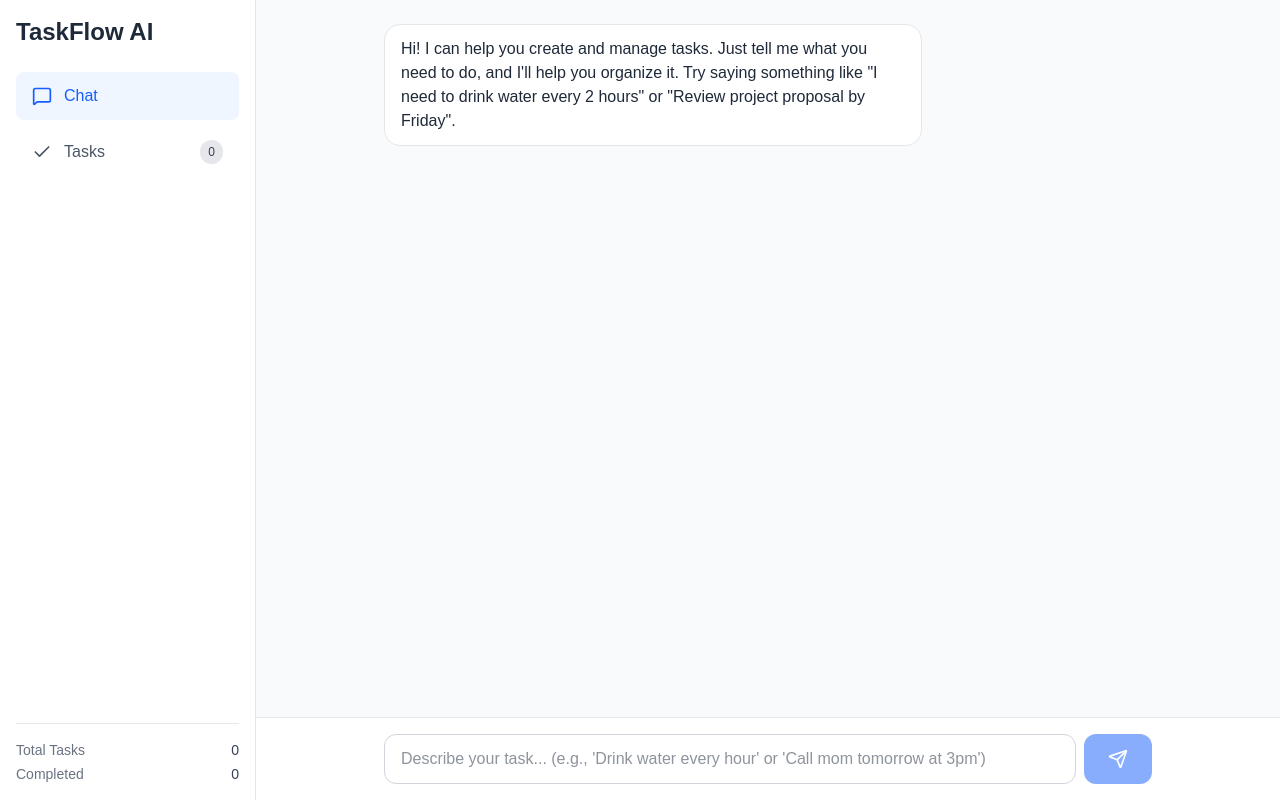
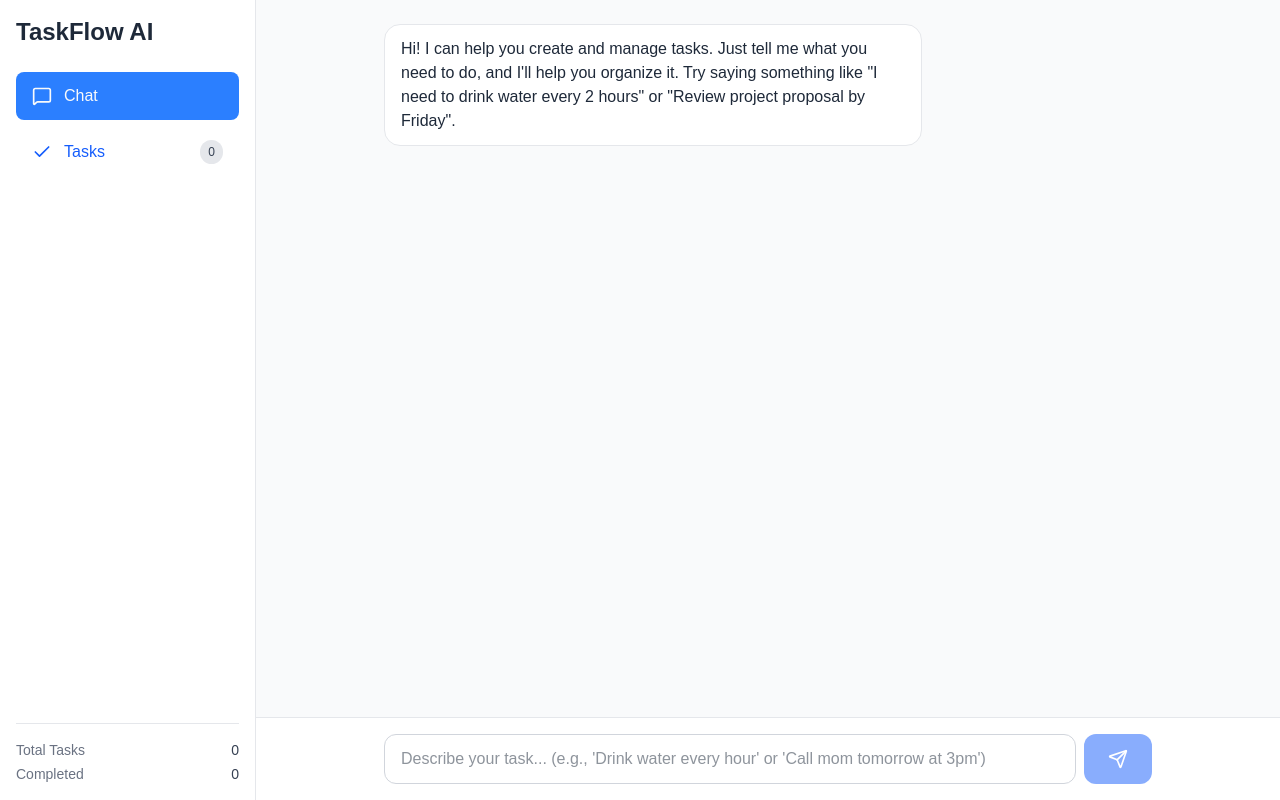
Before and after one commit to 22087026-KartikMurti/AI-Lifehub, a Next.js app: page /task-manager in a window 1280 px wide. Built offline with nearby package versions, Linux system fonts and the light colour scheme.

Commit message:
feat: add reusable Button component and integrate it into TaskManager

```diff
--- /dev/null
+++ b/src/Components/Button.tsx
@@ -0,0 +1,30 @@
+interface ButtonProps extends React.ButtonHTMLAttributes<HTMLButtonElement> {
+  variant?: 'primary' | 'secondary' | 'danger' | 'none'
+  loading?: boolean
+}
+
+export default function Button({
+  children,
+  variant = 'none', // default is none but can be changed using variant=... when called
+  loading,
+  className = '',
+  disabled,
+  ...props
+}: ButtonProps) {
+  const variants = {
+    primary: 'bg-blue-600 text-white hover:bg-blue-700',
+    secondary: 'bg-gray-200 text-gray-800 hover:bg-gray-300',
+    danger: 'text-red-600 hover:text-red-700',
+    none: ''
+  }
+
+  return (
+    <button
+      className={`${variants[variant]} ${className}`}
+      disabled={disabled || loading}
+      {...props}
+    >
+      {loading ? 'Loading...' : children}
+    </button>
+  );
+}
--- a/src/app/task-manager/page.tsx
+++ b/src/app/task-manager/page.tsx
@@ -2,6 +2,7 @@
 
 import { useState, useRef, useEffect } from 'react'
 import { Send, Plus, Check, Trash2, Calendar, Clock, MessageSquare } from 'lucide-react'
+import Button from '../../Components/Button'
 
 interface Task {
   id: number;
@@ -120,24 +121,24 @@ export default function TaskManager() {
         <h1 className="text-2xl font-bold text-gray-800 mb-6">TaskFlow AI</h1>
 
         <nav className="flex-1 space-y-2">
-          <button
+          <Button
             onClick={() => setView('chat')}
             className={`w-full flex items-center gap-3 px-4 py-3 rounded-lg transition-colors ${
               view === 'chat'
-                ? 'bg-blue-50 text-blue-600'
-                : 'text-gray-600 hover:bg-gray-50'
+                ? 'bg-blue-500 text-gray-50'
+                : 'text-blue-600 hover:bg-blue-50'
             }`}
           >
             <MessageSquare size={20} />
             <span className="font-medium">Chat</span>
-          </button>
+          </Button>
 
-          <button
+          <Button
             onClick={() => setView('tasks')}
             className={`w-full flex items-center gap-3 px-4 py-3 rounded-lg transition-colors ${
               view === 'tasks'
-                ? 'bg-blue-50 text-blue-600'
-                : 'text-gray-600 hover:bg-gray-50'
+                ? 'bg-blue-500 text-gray-50'
+                : 'text-blue-600 hover:bg-blue-50'
             }`}
           >
             <Check size={20} />
@@ -145,7 +146,7 @@ export default function TaskManager() {
             <span className="ml-auto bg-gray-200 text-gray-700 text-xs px-2 py-1 rounded-full">
               {tasks.filter(t => !t.completed).length}
             </span>
-          </button>
+          </Button>
         </nav>
 
         <div className="pt-4 border-t border-gray-200">
@@ -213,13 +214,13 @@ export default function TaskManager() {
                   className="flex-1 px-4 py-3 text-gray-800 border border-gray-300 rounded-xl focus:outline-none focus:ring-2 focus:ring-blue-500"
                   disabled={loading}
                 />
-                <button
+                <Button
                   onClick={handleSend}
                   disabled={loading || !input.trim()}
                   className="px-6 py-3 bg-blue-600 text-white rounded-xl hover:bg-blue-700 disabled:opacity-50 disabled:cursor-not-allowed transition-colors"
                 >
                   <Send size={20} />
-                </button>
+                </Button>
               </div>
             </div>
           </>
@@ -249,7 +250,7 @@ export default function TaskManager() {
                       }`}
                     >
                       <div className="flex items-start gap-3">
-                        <button
+                        <Button
                           onClick={() => toggleTask(task.id)}
                           className={`mt-1 w-5 h-5 rounded border-2 flex items-center justify-center transition-colors ${
                             task.completed
@@ -258,7 +259,7 @@ export default function TaskManager() {
                           }`}
                         >
                           {task.completed && <Check size={14} className="text-white" />}
-                        </button>
+                        </Button>
 
                         <div className="flex-1">
                           <h3 className={`font-medium ${task.completed ? 'line-through text-gray-400' : 'text-gray-800'}`}>
@@ -287,12 +288,13 @@ export default function TaskManager() {
                           </div>
                         </div>
 
-                        <button
+                        <Button
                           onClick={() => deleteTask(task.id)}
-                          className="text-gray-400 hover:text-red-600 transition-colors"
+                          variant='danger'
+                          className="px-2 py-2 hover:bg-red-200 rounded-full transition-colors"
                         >
                           <Trash2 size={18} />
-                        </button>
+                        </Button>
                       </div>
                     </div>
                   ))}
```
